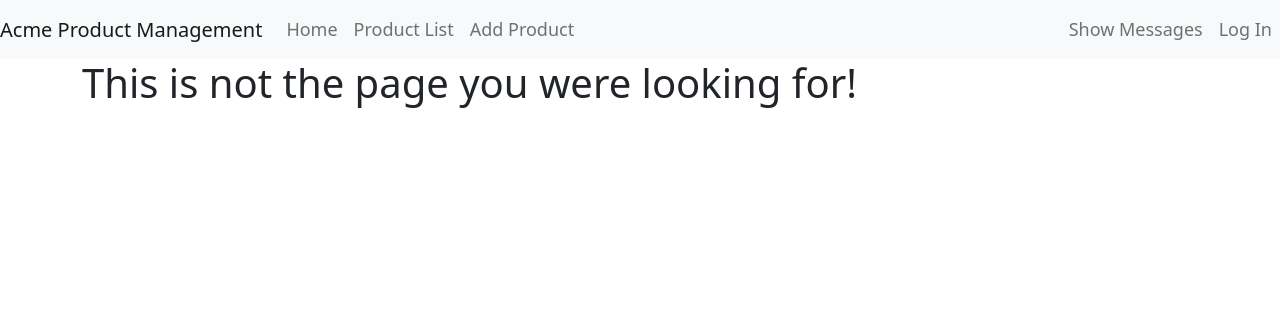
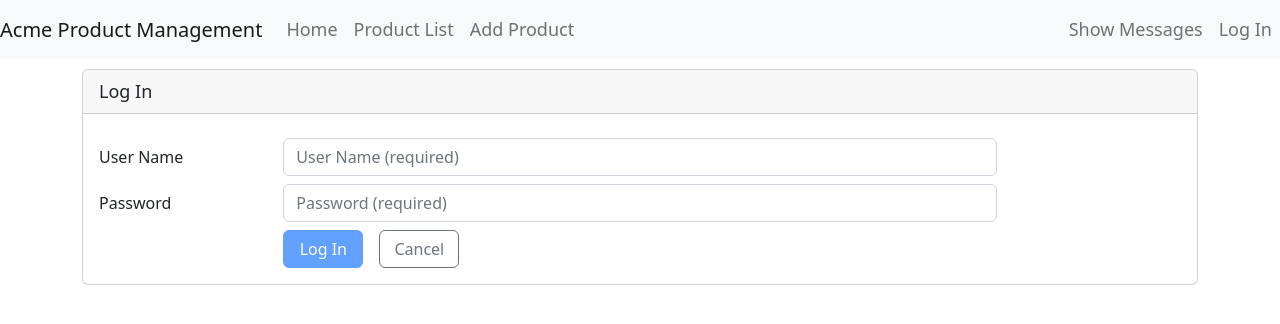
Before and after one commit to MichalBoczula/Angular-Routing-DeepDive, an Angular app: page /login in a window 1280 px wide. Shown: the top 324 px of the page. Built offline with nearby package versions, Linux system fonts and the light colour scheme; what angular-in-memory-web-api would draw is missing.

Commit message:
added routing module

```diff
--- /dev/null
+++ b/src/app/app-routes.module.ts
@@ -0,0 +1,20 @@
+import { NgModule } from '@angular/core';
+import { RouterModule } from '@angular/router';
+import { WelcomeComponent } from './home/welcome.component';
+import { PageNotFoundComponent } from './page-not-found.component';
+
+const ROUTES: any = [
+    { path: "welcome", component: WelcomeComponent },
+    { path: '', redirectTo: 'welcome', pathMatch: 'full' },
+    { path: '**', component: PageNotFoundComponent }
+];
+
+@NgModule({
+    imports: [
+        RouterModule.forRoot(ROUTES),
+    ],
+    exports: [
+        RouterModule
+    ]
+})
+export class AppRoutingModule { }
--- a/src/app/app.component.html
+++ b/src/app/app.component.html
@@ -23,7 +23,8 @@
     </li>
     <li class="nav-item"
         *ngIf="!isLoggedIn">
-      <a class="nav-link">Log In</a>
+      <a class="nav-link"
+         [routerLink]="['/login']">Log In</a>
     </li>
     <li class="nav-item"
         *ngIf="isLoggedIn">
--- a/src/app/app.component.ts
+++ b/src/app/app.component.ts
@@ -25,6 +25,5 @@ export class AppComponent {
 
   logOut(): void {
     this.authService.logout();
-    console.log('Log out');
   }
 }
--- a/src/app/products/product.module.ts
+++ b/src/app/products/product.module.ts
@@ -5,10 +5,14 @@ import { ProductDetailComponent } from './product-detail.component';
 import { ProductEditComponent } from './product-edit/product-edit.component';
 
 import { SharedModule } from '../shared/shared.module';
+import { RouterModule } from '@angular/router';
 
 @NgModule({
   imports: [
-    SharedModule
+    SharedModule,
+    RouterModule.forChild([
+      { path: 'products', component: ProductListComponent }
+    ])
   ],
   declarations: [
     ProductListComponent,
--- a/src/app/user/auth.service.ts
+++ b/src/app/user/auth.service.ts
@@ -2,6 +2,7 @@ import { Injectable } from '@angular/core';
 
 import { User } from './user';
 import { MessageService } from '../messages/message.service';
+import { Router } from '@angular/router';
 
 @Injectable({
   providedIn: 'root'
@@ -13,7 +14,7 @@ export class AuthService {
     return !!this.currentUser;
   }
 
-  constructor(private messageService: MessageService) { }
+  constructor(private messageService: MessageService, private router: Router) { }
 
   login(userName: string, password: string): void {
     if (!userName || !password) {
@@ -39,5 +40,6 @@ export class AuthService {
 
   logout(): void {
     this.currentUser = undefined;
+    this.router.navigate(['/welcome']);
   }
 }
--- a/src/app/user/login.component.html
+++ b/src/app/user/login.component.html
@@ -63,7 +63,8 @@
             </button>
             <button class="btn btn-outline-secondary"
                     type="button"
-                    style="width:80px">
+                    style="width:80px"
+                    [routerLink]="['/welcome']">
               Cancel
             </button>
           </div>
--- a/src/app/user/login.component.ts
+++ b/src/app/user/login.component.ts
@@ -1,5 +1,6 @@
 import { Component } from '@angular/core';
 import { NgForm } from '@angular/forms';
+import { Router } from '@angular/router'
 
 import { AuthService } from './auth.service';
 
@@ -10,7 +11,8 @@ export class LoginComponent {
   errorMessage = '';
   pageTitle = 'Log In';
 
-  constructor(private authService: AuthService) { }
+  constructor(private authService: AuthService,
+    private router: Router) { }
 
   login(loginForm: NgForm): void {
     if (loginForm && loginForm.valid) {
@@ -18,6 +20,7 @@ export class LoginComponent {
       const password = loginForm.form.value.password;
       this.authService.login(userName, password);
 
+      this.router.navigate(['/products']);
       // Navigate to the Product List page after log in.
     } else {
       this.errorMessage = 'Please enter a user name and password.';
--- a/src/app/user/user.module.ts
+++ b/src/app/user/user.module.ts
@@ -3,10 +3,14 @@ import { NgModule } from '@angular/core';
 import { LoginComponent } from './login.component';
 
 import { SharedModule } from '../shared/shared.module';
+import { RouterModule } from '@angular/router';
 
 @NgModule({
   imports: [
-    SharedModule
+    SharedModule,
+    RouterModule.forChild([
+      { path: 'login', component: LoginComponent }
+    ])
   ],
   declarations: [
     LoginComponent
```
Also changed, not shown: src/app/app.module.ts (+6 -9 lines).
